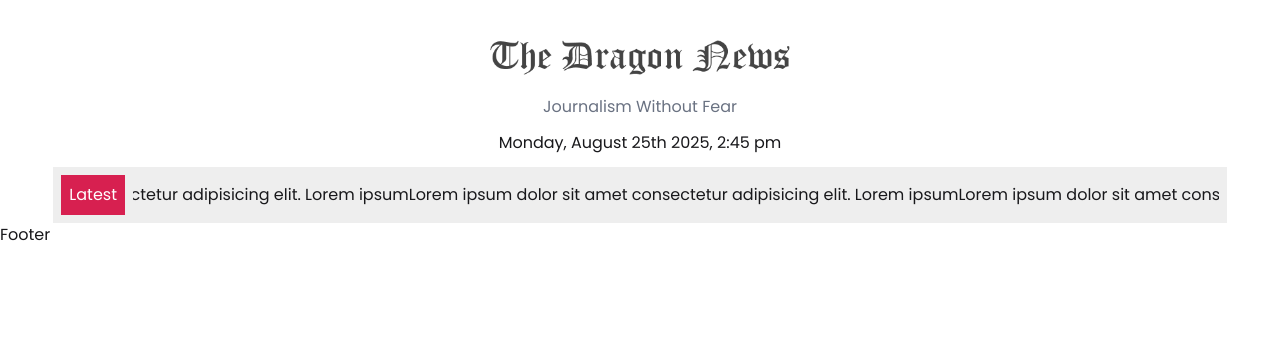
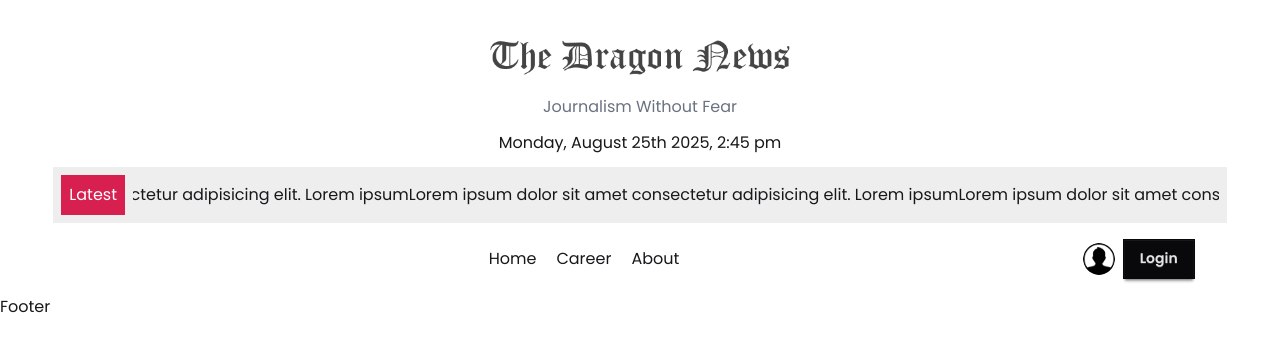
Before and after one commit to abrarasif11/Channel-Bangla-News, a React (Vite) app: page / in a window 1280 px wide. Shown: the top 352 px of the page. Built offline with nearby package versions, Linux system fonts and the light colour scheme.

Commit message:
navar-draw

```diff
--- a/src/Component/Home/Home.jsx
+++ b/src/Component/Home/Home.jsx
@@ -1,10 +1,14 @@
 import React from 'react'
 import LatestNews from '../LatestNews/LatestNews'
+import Navbar from '../Navbar/Navbar'
 
 const Home = () => {
   return (
     <div>
       <LatestNews/>
+      <div className='w-11/12 mx-auto p-2'>
+        <Navbar/>
+      </div>
     </div>
   )
 }
--- /dev/null
+++ b/src/Component/Navbar/Navbar.jsx
@@ -0,0 +1,28 @@
+import React from 'react'
+import { Link } from 'react-router-dom'
+import user from '../../assets/user.png'
+
+const Navbar = () => {
+  return (
+    <div className="flex justify-between items-center px-6 py-2 ">
+
+      {/* Left side (Logo or empty for now) */}
+      <div></div>
+
+      {/* Center Navigation */}
+      <div className="flex space-x-5">
+        <Link to="/">Home</Link>
+        <Link to="/career">Career</Link>
+        <Link to="/about">About</Link>
+      </div>
+
+      {/* Right side (User + Login Button) */}
+      <div className="flex gap-2 items-center">
+        <img src={user} alt="user" className="w-8 h-8 rounded-full" />
+        <button className="btn btn-neutral rounded-none">Login</button>
+      </div>
+    </div>
+  )
+}
+
+export default Navbar
```
